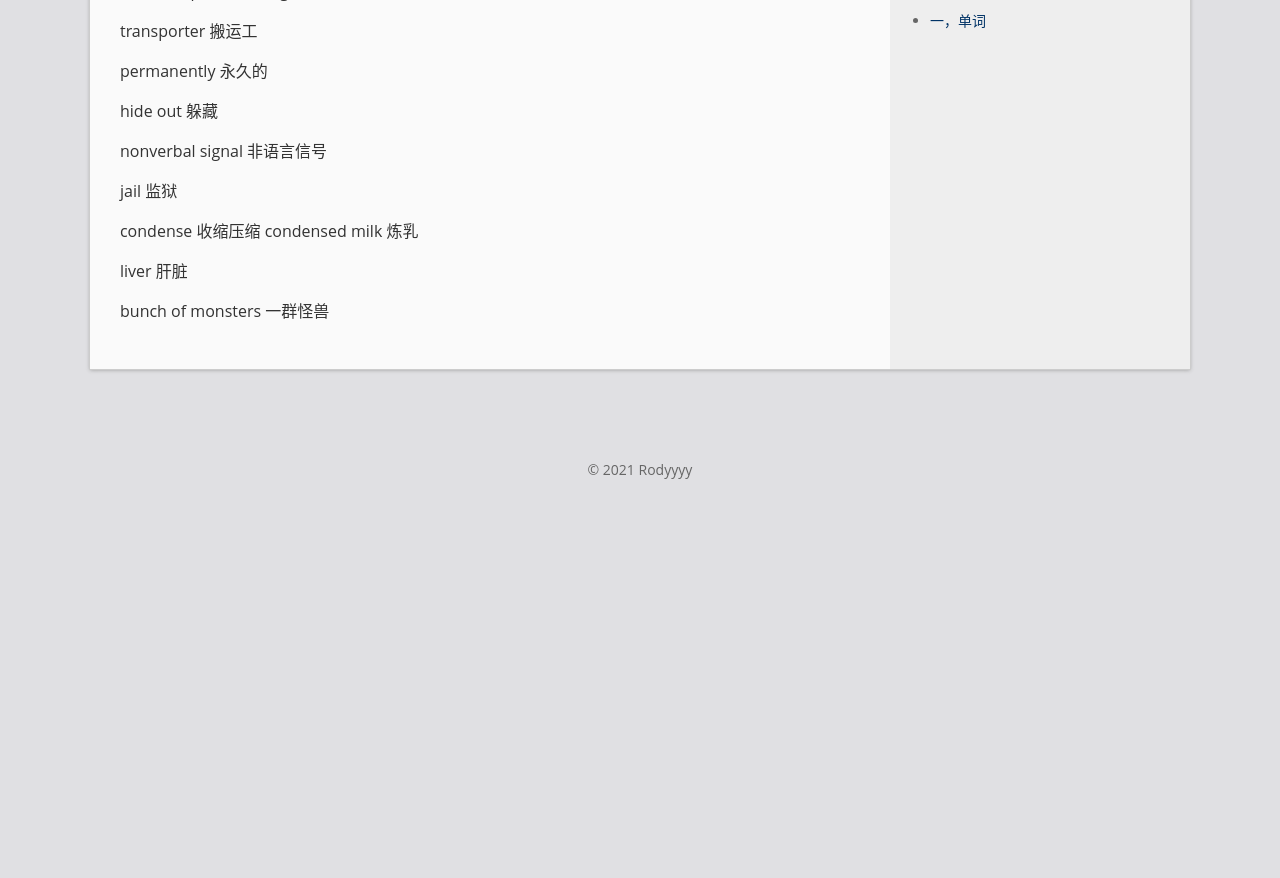
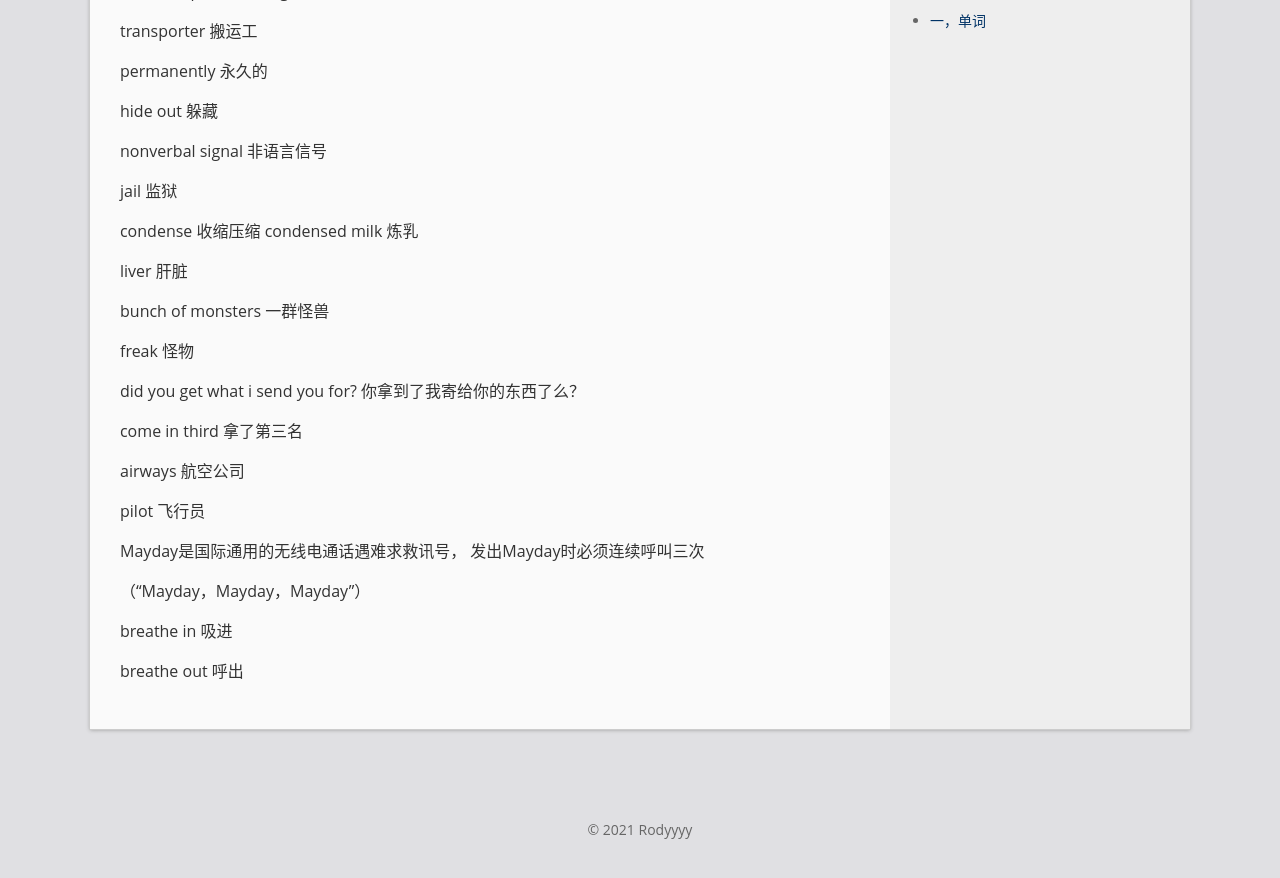
Before and after one commit to rodyyyy/rodyyyy.github.io, a Jekyll site: the page built from _posts/2092-5-20-Vocabulary.md, in a window 1280 px wide and 900 px high, scrolled down 2665 px. Shown: the top 878 px of the window. Built offline with Jekyll 4.4.1, drawn with Linux system fonts in a browser that asks for light colours; before the commit the page ends 3205 px from its top, so only the background shows below that.

Commit message:
vocabulary

```diff
--- a/_posts/2092-5-20-Vocabulary.md
+++ b/_posts/2092-5-20-Vocabulary.md
@@ -139,3 +139,21 @@ condense 收缩压缩 condensed milk 炼乳
 liver 肝脏
 
 bunch of monsters 一群怪兽
+
+freak 怪物
+
+did you get what i send you for? 你拿到了我寄给你的东西了么？
+
+come in third 拿了第三名
+
+airways 航空公司
+
+pilot 飞行员
+
+Mayday是国际通用的无线电通话遇难求救讯号， 发出Mayday时必须连续呼叫三次
+
+（“Mayday，Mayday，Mayday”）
+
+breathe in  吸进
+
+breathe out 呼出
```
